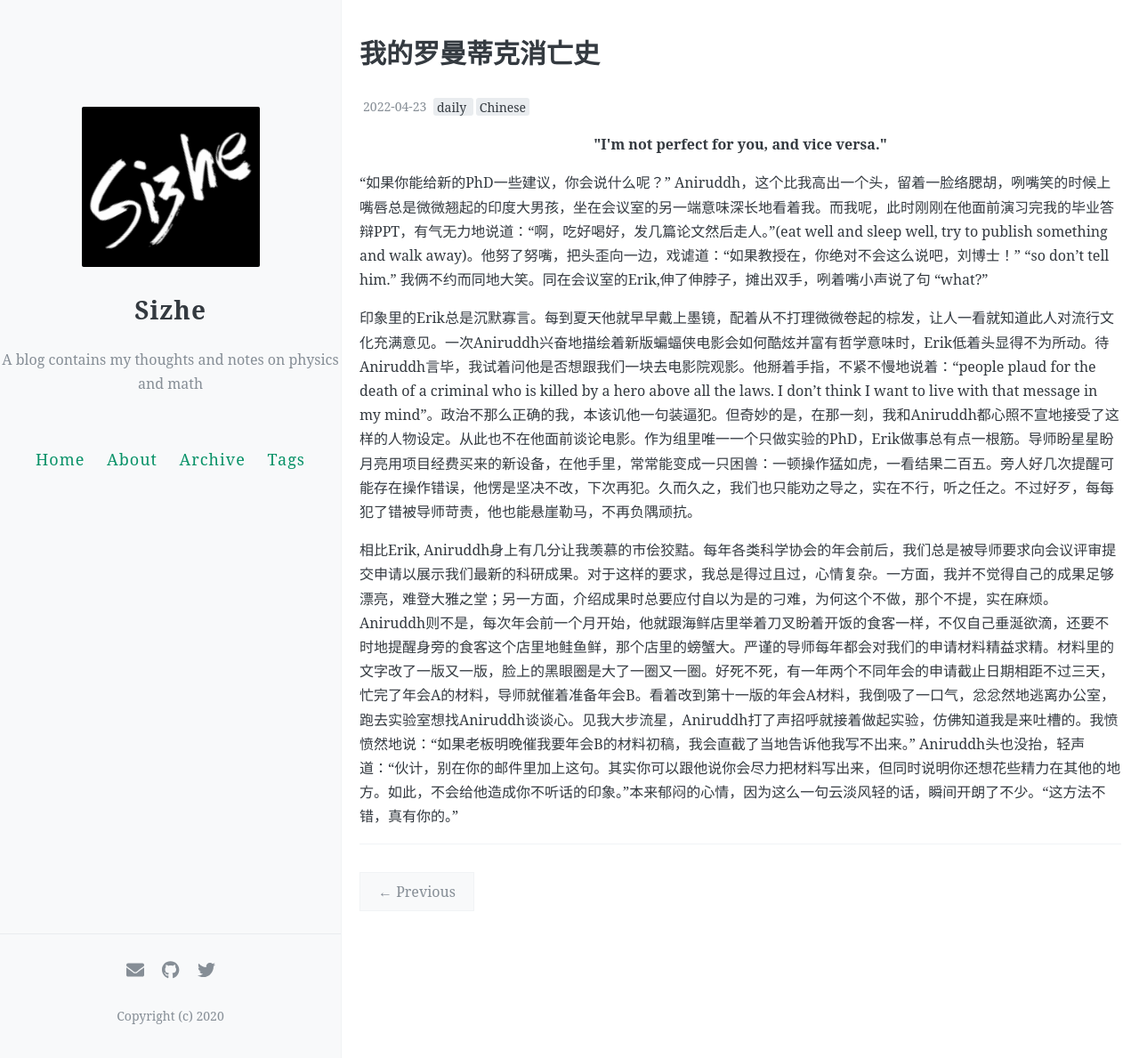
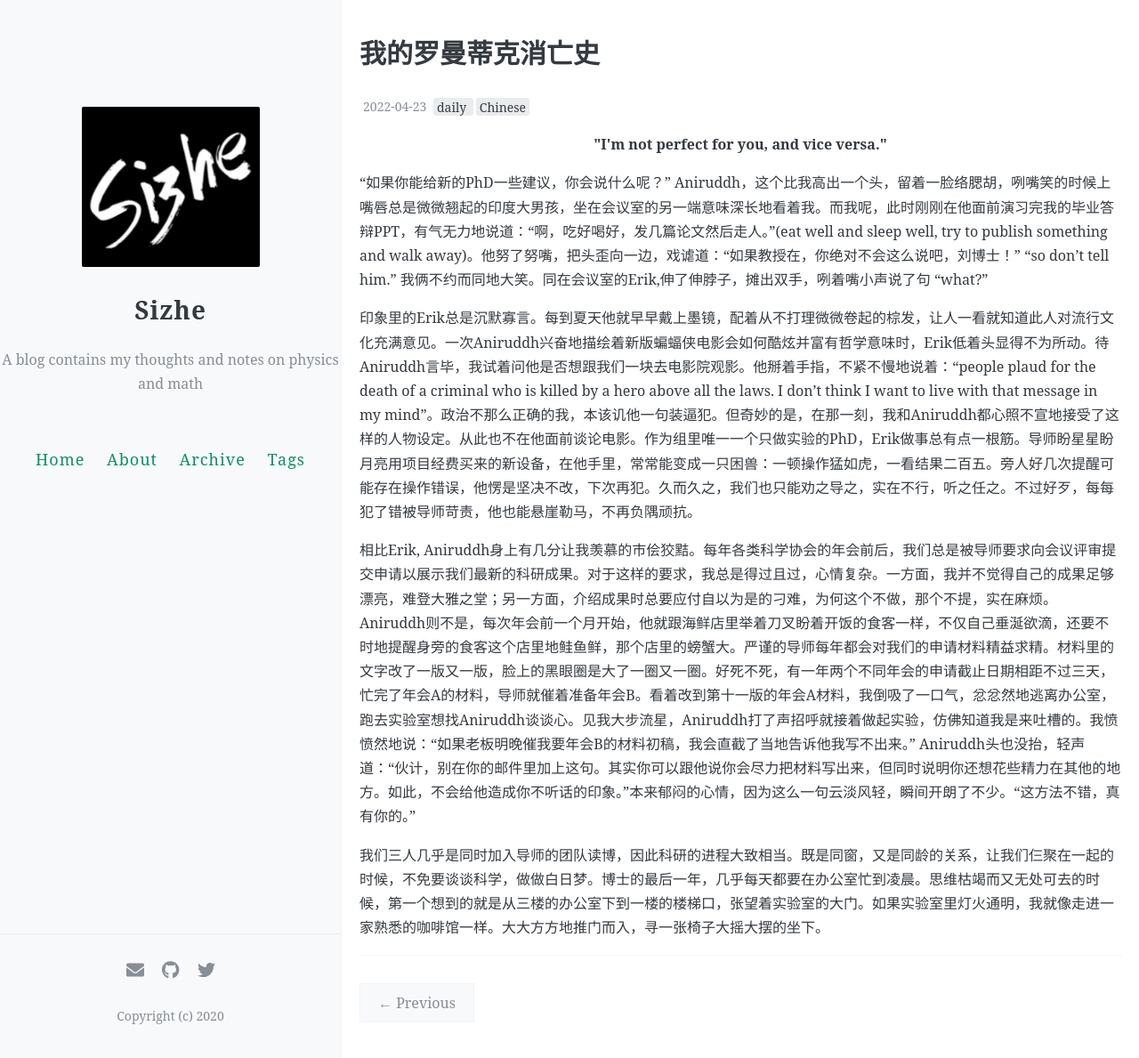
Before and after one commit to Lonitch/Lonitch.github.io, a Jekyll site: the page built from _posts/2021-12-24-loving-you-my-way.md, in a window 1280 px wide and 1189 px high. Shown: the whole window at 89% size. Built offline with Jekyll 4.4.1, drawn with Linux system fonts in a browser that asks for light colours; comment, search, counter and statistics services are not loaded.

Commit message:
Update 2021-12-24-loving-you-my-way.md

```diff
--- a/_posts/2021-12-24-loving-you-my-way.md
+++ b/_posts/2021-12-24-loving-you-my-way.md
@@ -13,4 +13,6 @@ tags: [daily, Chinese]
 
 印象里的Erik总是沉默寡言。每到夏天他就早早戴上墨镜，配着从不打理微微卷起的棕发，让人一看就知道此人对流行文化充满意见。一次Aniruddh兴奋地描绘着新版蝙蝠侠电影会如何酷炫并富有哲学意味时，Erik低着头显得不为所动。待Aniruddh言毕，我试着问他是否想跟我们一块去电影院观影。他掰着手指，不紧不慢地说着：“people plaud for the death of a criminal who is killed by a hero above all the laws. I don't think I want to live with that message in my mind”。政治不那么正确的我，本该讥他一句装逼犯。但奇妙的是，在那一刻，我和Aniruddh都心照不宣地接受了这样的人物设定。从此也不在他面前谈论电影。作为组里唯一一个只做实验的PhD，Erik做事总有点一根筋。导师盼星星盼月亮用项目经费买来的新设备，在他手里，常常能变成一只困兽：一顿操作猛如虎，一看结果二百五。旁人好几次提醒可能存在操作错误，他愣是坚决不改，下次再犯。久而久之，我们也只能劝之导之，实在不行，听之任之。不过好歹，每每犯了错被导师苛责，他也能悬崖勒马，不再负隅顽抗。
 
-相比Erik, Aniruddh身上有几分让我羡慕的市侩狡黠。每年各类科学协会的年会前后，我们总是被导师要求向会议评审提交申请以展示我们最新的科研成果。对于这样的要求，我总是得过且过，心情复杂。一方面，我并不觉得自己的成果足够漂亮，难登大雅之堂；另一方面，介绍成果时总要应付自以为是的刁难，为何这个不做，那个不提，实在麻烦。Aniruddh则不是，每次年会前一个月开始，他就跟海鲜店里举着刀叉盼着开饭的食客一样，不仅自己垂涎欲滴，还要不时地提醒身旁的食客这个店里地鲑鱼鲜，那个店里的螃蟹大。严谨的导师每年都会对我们的申请材料精益求精。材料里的文字改了一版又一版，脸上的黑眼圈是大了一圈又一圈。好死不死，有一年两个不同年会的申请截止日期相距不过三天，忙完了年会A的材料，导师就催着准备年会B。看着改到第十一版的年会A材料，我倒吸了一口气，忿忿然地逃离办公室，跑去实验室想找Aniruddh谈谈心。见我大步流星，Aniruddh打了声招呼就接着做起实验，仿佛知道我是来吐槽的。我愤愤然地说：“如果老板明晚催我要年会B的材料初稿，我会直截了当地告诉他我写不出来。” Aniruddh头也没抬，轻声道：“伙计，别在你的邮件里加上这句。其实你可以跟他说你会尽力把材料写出来，但同时说明你还想花些精力在其他的地方。如此，不会给他造成你不听话的印象。”本来郁闷的心情，因为这么一句云淡风轻的话，瞬间开朗了不少。“这方法不错，真有你的。”
+相比Erik, Aniruddh身上有几分让我羡慕的市侩狡黠。每年各类科学协会的年会前后，我们总是被导师要求向会议评审提交申请以展示我们最新的科研成果。对于这样的要求，我总是得过且过，心情复杂。一方面，我并不觉得自己的成果足够漂亮，难登大雅之堂；另一方面，介绍成果时总要应付自以为是的刁难，为何这个不做，那个不提，实在麻烦。Aniruddh则不是，每次年会前一个月开始，他就跟海鲜店里举着刀叉盼着开饭的食客一样，不仅自己垂涎欲滴，还要不时地提醒身旁的食客这个店里地鲑鱼鲜，那个店里的螃蟹大。严谨的导师每年都会对我们的申请材料精益求精。材料里的文字改了一版又一版，脸上的黑眼圈是大了一圈又一圈。好死不死，有一年两个不同年会的申请截止日期相距不过三天，忙完了年会A的材料，导师就催着准备年会B。看着改到第十一版的年会A材料，我倒吸了一口气，忿忿然地逃离办公室，跑去实验室想找Aniruddh谈谈心。见我大步流星，Aniruddh打了声招呼就接着做起实验，仿佛知道我是来吐槽的。我愤愤然地说：“如果老板明晚催我要年会B的材料初稿，我会直截了当地告诉他我写不出来。” Aniruddh头也没抬，轻声道：“伙计，别在你的邮件里加上这句。其实你可以跟他说你会尽力把材料写出来，但同时说明你还想花些精力在其他的地方。如此，不会给他造成你不听话的印象。”本来郁闷的心情，因为这么一句云淡风轻，瞬间开朗了不少。“这方法不错，真有你的。”
+
+我们三人几乎是同时加入导师的团队读博，因此科研的进程大致相当。既是同窗，又是同龄的关系，让我们仨聚在一起的时候，不免要谈谈科学，做做白日梦。博士的最后一年，几乎每天都要在办公室忙到凌晨。思维枯竭而又无处可去的时候，第一个想到的就是从三楼的办公室下到一楼的楼梯口，张望着实验室的大门。如果实验室里灯火通明，我就像走进一家熟悉的咖啡馆一样。大大方方地推门而入，寻一张椅子大摇大摆的坐下。
```
